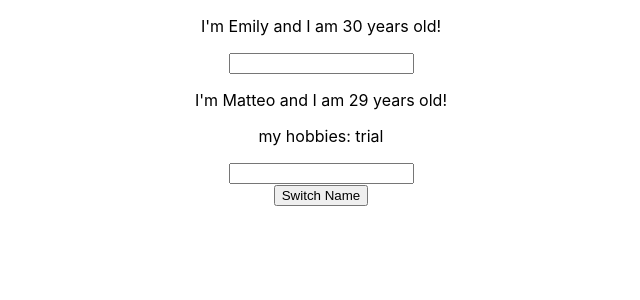
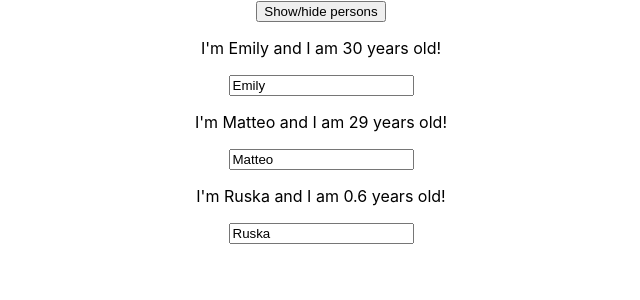
Before and after one commit to emilymeroni/reactTraining, a React (Create React App) app in the folder react-complete-guide/: page / in a window 1280 px wide. Shown: the top 300 px of the page, without its empty margins (319-959 px from the left). Built offline with nearby package versions, Linux system fonts and the light colour scheme.

Commit message:
Working with lists and conditionals

```diff
--- a/react-complete-guide/src/App.js
+++ b/react-complete-guide/src/App.js
@@ -1,46 +1,76 @@
-import React, { useState } from 'react';
+import React, { Component } from 'react';
 import './App.css';
 import Person from './Person/Person.js';
 
-const app = props => {
-  // Difference: setPersonsState does not merge with the the prievious state, but it overrides it.
-  // you can use useState multiple times for different properties
-  const [personsState, setPersonsState ] = useState({
+class App extends Component {
+  // it is a reserved word
+  state = {
     persons: [
-      { name: 'Emily', age: 30 },
-      { name: 'Matteo', age: 29 },
-    ]
-  });
+      { id: 'id1', name: 'Emily', age: 30 },
+      { id: 'id2', name: 'Matteo', age: 29 },
+      { id: 'id3', name: 'Ruska', age: 0.6 }
+    ],
+    showPersons: true
+  } // managed from inside a component
 
-  const switchNameHandler = (newName) => {
-    // DO NOT mutate state directly
-    // this.state.persons[0].name = 'Emilia';
-    // this will allow React to understand it should update the dom
-    setPersonsState({
-      persons: [
-        { name: newName, age: 20 },
-        { name: 'Matto', age: 35 },
-      ]
+  deletePersonHandler = (index) => {
+    // const persons = this.state.persons.slice();
+    const persons = [...this.state.persons];
+    persons.splice(index, 1);
+    this.setState({persons: persons});
+  }
+
+  togglePersonsHandler = () => {
+    this.setState({
+      showPersons: !this.state.showPersons
+    })
+  }
+
+  nameChangedHandler = (event, id) => {
+    const personIndex = this.state.persons.findIndex(p => {
+      return p.id === id;
+    });
+
+    const person = {
+      ...this.state.persons[personIndex]
+    };
+
+    person.name = event.target.value;
+
+    const persons = [...this.state.persons];
+    persons[personIndex] = person;
+
+    this.setState({
+      persons: persons
     });
   }
 
-  const nameChangedHandler = (event) => {
-    setPersonsState({
-      persons: [
-        { name: event.target.value, age: 10 },
-        { name: 'Mattea', age: 40 },
-      ]
-    });
-  }
+  render() {
+    let persons = null;
+
+    if (this.state.showPersons) {
+      persons = (
+        <div>
+          {this.state.persons.map((person, index) => {
+            return <Person
+              click={() => this.deletePersonHandler(index)}
+              name={person.name}
+              age={person.age}
+              key={person.id}
+              changed={(event) => this.nameChangedHandler(event, person.id)}/>
+          })}
+        </div>
+      );
+    }
 
     return (
       <div className="App">
-        <Person changed={nameChangedHandler} name={personsState.persons[0].name} age={personsState.persons[0].age} />
-        <Person name={personsState.persons[1].name} age={personsState.persons[1].age}>my hobbies: trial</Person>
         {/* onClick needs to be uppercase */}
-        <button onClick={switchNameHandler}>Switch Name</button>
+        <button onClick={this.togglePersonsHandler}>Show/hide persons</button>
+        {persons}
       </div>
     );
   }
+}
 
-export default app;
+export default App;
--- a/react-complete-guide/src/Person/Person.js
+++ b/react-complete-guide/src/Person/Person.js
@@ -5,7 +5,7 @@ const person = (props) => {
     <div>
       <p onClick={props.click}>I'm {props.name} and I am {props.age} years old!</p>
       <p>{props.children}</p>
-      <input type="text" onChange={props.changed}/>
+      <input type="text" onChange={props.changed} value={props.name}/>
     </div>
   )
 }
```
